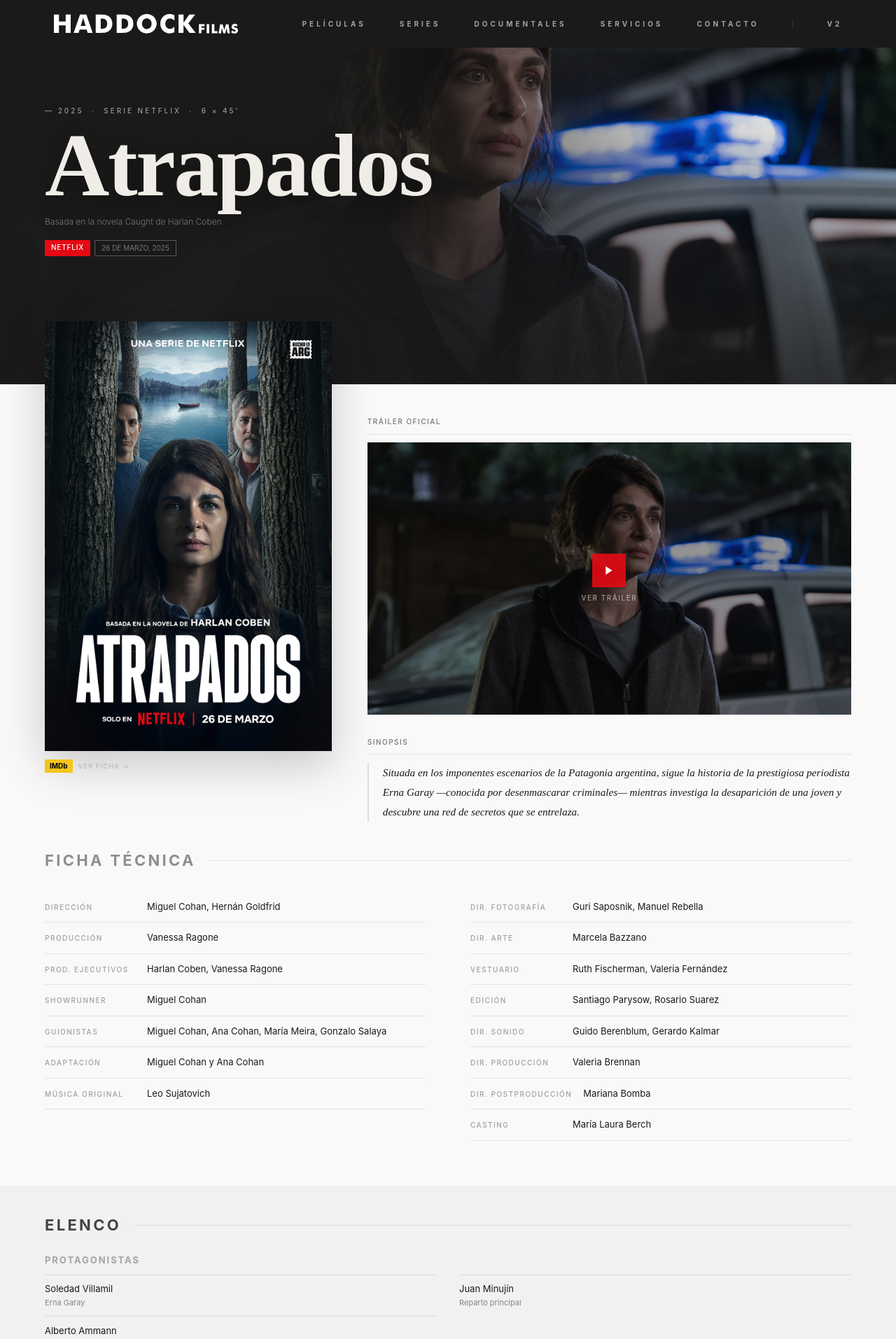
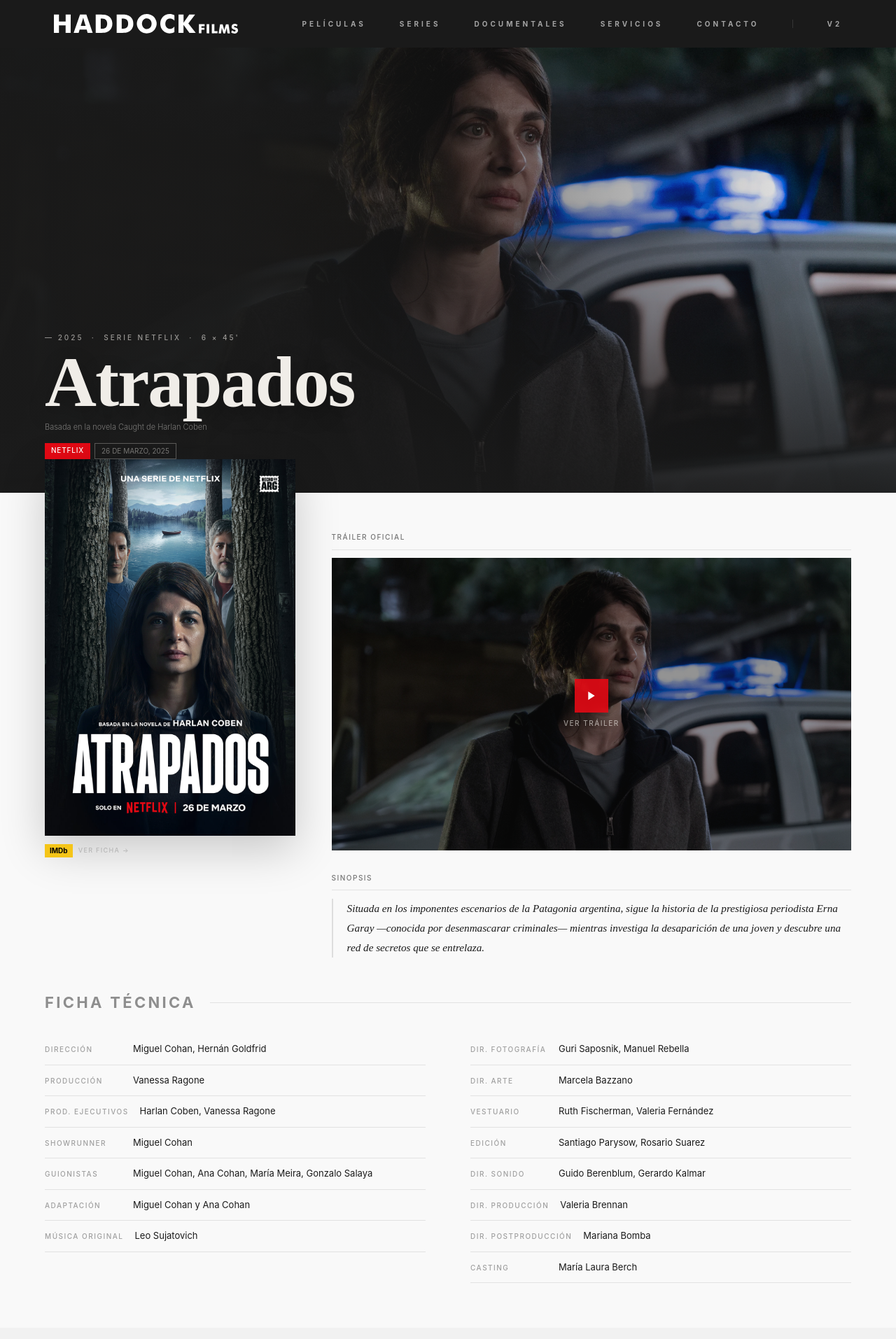
Before and after one commit to joerey101/HaddockFilms2026, a React (Vite) app: page /v1/atrapados in a window 1280 px wide. Shown: the top 1913 px of the page at 70% size. Built offline with nearby package versions, Linux system fonts and the light colour scheme.

Commit message:
fix(mobile): responsive layouts for FilmPageV1 and FilmPageV2

```diff
--- a/src/components/v1/FilmPageV1.jsx
+++ b/src/components/v1/FilmPageV1.jsx
@@ -16,7 +16,7 @@
       alignItems: 'baseline',
     }}>
       <span style={{
-        minWidth: '130px',
+        minWidth: '110px',
         fontSize: '10px',
         letterSpacing: '0.15em',
         textTransform: 'uppercase',
@@ -38,7 +38,6 @@
   const navigate = useNavigate();
   const [trailerActivo, setTrailerActivo] = useState(false);
 
-  // Intentamos encontrar por prop, slug o ID
   const film = filmsData.find(f =>
     f.id === filmId ||
     f.slug === slug ||
@@ -65,6 +64,8 @@
     background: 'rgba(26,26,26,0.1)',
   };
 
+  const px = 'clamp(1.2rem,5vw,4rem)';
+
   return (
     <div style={{
       background: 'var(--bg)',
@@ -84,29 +85,37 @@
         initial={{ opacity: 0 }}
         animate={{ opacity: 1 }}
         transition={{ duration: 0.6 }}
-        style={{ position: 'relative', width: '100%', aspectRatio: '21/9', minHeight: '340px', overflow: 'hidden' }}
+        style={{
+          position: 'relative',
+          width: '100%',
+          minHeight: '55vw',
+          maxHeight: '90vh',
+          height: 'clamp(280px, 56vw, 680px)',
+          overflow: 'hidden',
+        }}
       >
         <img
           src={film.heroImage}
           alt={film.title}
           style={{ position: 'absolute', inset: 0, width: '100%', height: '100%', objectFit: 'cover' }}
         />
-        <div style={{ position: 'absolute', inset: 0, background: 'linear-gradient(to right, rgba(26,26,26,0.95) 35%, rgba(26,26,26,0.2) 75%, transparent)' }} />
-        <div style={{ position: 'absolute', inset: 0, background: 'linear-gradient(to top, rgba(26,26,26,0.8) 0%, transparent 70%)' }} />
+        <div style={{ position: 'absolute', inset: 0, background: 'linear-gradient(to right, rgba(26,26,26,0.95) 25%, rgba(26,26,26,0.4) 65%, transparent)' }} />
+        <div style={{ position: 'absolute', inset: 0, background: 'linear-gradient(to top, rgba(26,26,26,0.9) 0%, transparent 60%)' }} />
 
+        {/* Hero text — bottom-anchored, full width on mobile */}
         <motion.div
           initial={{ opacity: 0, y: 20 }}
           animate={{ opacity: 1, y: 0 }}
           transition={{ duration: 0.9, delay: 0.2, ease: [0.16, 1, 0.3, 1] }}
           style={{
             position: 'absolute',
-            bottom: '9rem',
+            bottom: 0,
             left: 0,
-            padding: 'clamp(1.5rem,3vw,2.5rem) clamp(1.5rem,6vw,4rem)',
+            right: 0,
+            padding: `clamp(1.2rem,4vw,3rem) ${px} clamp(1.5rem,4vw,3rem)`,
             display: 'flex',
             flexDirection: 'column',
-            gap: '0.8rem',
-            maxWidth: '65%',
+            gap: '0.6rem',
           }}
         >
           <span style={{ ...micro, color: 'rgba(240,237,232,0.6)', letterSpacing: '0.3em' }}>
@@ -116,7 +125,7 @@
 
           <h1 style={{
             fontFamily: 'var(--font-serif)',
-            fontSize: 'clamp(3.5rem,10vw,8.5rem)',
+            fontSize: 'clamp(2.8rem,8vw,8.5rem)',
             fontWeight: 700,
             color: '#F0EDE8',
             lineHeight: 0.9,
@@ -128,12 +137,12 @@
           </h1>
 
           {film.basadaEn && (
-            <p style={{ fontSize: '12px', color: 'rgba(240,237,232,0.45)', fontWeight: 300, lineHeight: 1.6 }}>
+            <p style={{ fontSize: '11px', color: 'rgba(240,237,232,0.45)', fontWeight: 300, lineHeight: 1.6, margin: 0 }}>
               Basada en {film.basadaEn}
             </p>
           )}
 
-          <div style={{ display: 'flex', gap: '6px', marginTop: '4px' }}>
+          <div style={{ display: 'flex', gap: '6px', marginTop: '4px', flexWrap: 'wrap' }}>
             {film.plataforma && (
               <span style={{
                 background: film.plataformaColor || 'rgba(240,237,232,0.2)',
@@ -160,61 +169,19 @@
         </motion.div>
       </motion.section>
 
-      {/* ── PÓSTER DOMINANTE + TRÁILER + SINOPSIS ── */}
+      {/* ── PÓSTER + TRÁILER + SINOPSIS ── */}
+      {/* Mobile: stacked column. Desktop: 2-col grid */}
       <div style={{
-        display: 'grid',
-        gridTemplateColumns: 'clamp(280px,32vw,420px) 1fr',
-        gap: 'clamp(2rem,4vw,4rem)',
-        padding: 'clamp(1.5rem,3vw,2.5rem) clamp(1.5rem,6vw,4rem)',
-        alignItems: 'start',
+        padding: `clamp(1.5rem,4vw,3rem) ${px}`,
         background: 'var(--bg)',
         position: 'relative',
         zIndex: 10,
       }}>
-
-        {/* PÓSTER — sale del hero */}
-        <motion.div
-          initial={{ opacity: 0, y: 20 }}
-          animate={{ opacity: 1, y: 0 }}
-          transition={{ duration: 0.8, delay: 0.3, ease: [0.16, 1, 0.3, 1] }}
-          style={{ marginTop: '-8rem' }}
-        >
-          <div style={{
-            aspectRatio: '2/3',
-            overflow: 'hidden',
-            boxShadow: '0 20px 60px rgba(0,0,0,0.2)',
-          }}>
-            <img
-              src={film.poster}
-              alt={`Póster de ${film.title}`}
-              style={{ width: '100%', height: '100%', objectFit: 'cover', display: 'block' }}
-            />
-          </div>
-          {film.imdb && (
-            <a
-              href={film.imdb}
-              target="_blank"
-              rel="noopener noreferrer"
-              style={{ display: 'flex', alignItems: 'center', gap: '8px', marginTop: '0.75rem', textDecoration: 'none' }}
-            >
-              <span style={{ background: '#F5C518', color: '#000', fontSize: '10px', fontWeight: 700, padding: '2px 7px' }}>
-                IMDb
-              </span>
-              <span style={{ ...micro, opacity: 0.35, fontSize: '9px' }}>Ver ficha →</span>
-            </a>
-          )}
-        </motion.div>
-
-        {/* TRÁILER + SINOPSIS */}
-        <motion.div
-          initial={{ opacity: 0, y: 20 }}
-          animate={{ opacity: 1, y: 0 }}
-          transition={{ duration: 0.8, delay: 0.4, ease: [0.16, 1, 0.3, 1] }}
-          style={{ display: 'flex', flexDirection: 'column', gap: '2rem', paddingTop: '0.5rem' }}
-        >
-          {/* Tráiler (Solo si existe URL) */}
+        {/* Mobile layout */}
+        <div className="block md:hidden">
+          {/* Tráiler primero en mobile */}
           {film.trailer && (
-            <div>
+            <div style={{ marginBottom: '1.5rem' }}>
               <span style={{ ...micro, display: 'block', marginBottom: '0.6rem' }}>Tráiler oficial</span>
               <div style={{ ...rule, marginBottom: '0.75rem' }} />
               <div
@@ -236,19 +203,9 @@
                       alt="Ver tráiler"
                       style={{ position: 'absolute', inset: 0, width: '100%', height: '100%', objectFit: 'cover', opacity: 0.55 }}
                     />
-                  <div style={{
-                    position: 'absolute', inset: 0,
-                    display: 'flex', flexDirection: 'column', alignItems: 'center', justifyContent: 'center', gap: '8px',
-                  }}>
-                    <div style={{
-                      width: 48, height: 48,
-                      borderRadius: '50%',
-                      background: 'rgba(229,9,20,0.9)',
-                      display: 'flex', alignItems: 'center', justifyContent: 'center',
-                    }}>
-                      <svg width="16" height="16" viewBox="0 0 24 24" fill="white">
-                        <polygon points="5,3 19,12 5,21" />
-                      </svg>
+                    <div style={{ position: 'absolute', inset: 0, display: 'flex', flexDirection: 'column', alignItems: 'center', justifyContent: 'center', gap: '8px' }}>
+                      <div style={{ width: 48, height: 48, borderRadius: '50%', background: 'rgba(229,9,20,0.9)', display: 'flex', alignItems: 'center', justifyContent: 'center' }}>
+                        <svg width="16" height="16" viewBox="0 0 24 24" fill="white"><polygon points="5,3 19,12 5,21" /></svg>
                       </div>
                       <span style={{ ...micro, color: 'rgba(240,237,232,0.6)' }}>Ver tráiler</span>
                     </div>
@@ -258,22 +215,124 @@
             </div>
           )}
 
-          {/* Sinopsis */}
-          <div>
-            <span style={{ ...micro, display: 'block', marginBottom: '0.6rem' }}>Sinopsis</span>
-            <div style={{ ...rule, marginBottom: '0.75rem' }} />
-            <div style={{ borderLeft: '2px solid rgba(26,26,26,0.12)', paddingLeft: '1.25rem' }}>
+          {/* Póster + IMDb en mobile — width limitado */}
+          <div style={{ display: 'flex', gap: '1rem', alignItems: 'flex-start', marginBottom: '1.5rem' }}>
+            <div style={{ width: '38%', flexShrink: 0 }}>
+              <div style={{ aspectRatio: '2/3', overflow: 'hidden', boxShadow: '0 20px 60px rgba(0,0,0,0.2)' }}>
+                <img
+                  src={film.poster}
+                  alt={`Póster de ${film.title}`}
+                  style={{ width: '100%', height: '100%', objectFit: 'cover', display: 'block' }}
+                />
+              </div>
+              {film.imdb && (
+                <a href={film.imdb} target="_blank" rel="noopener noreferrer"
+                  style={{ display: 'flex', alignItems: 'center', gap: '6px', marginTop: '0.5rem', textDecoration: 'none' }}>
+                  <span style={{ background: '#F5C518', color: '#000', fontSize: '9px', fontWeight: 700, padding: '2px 6px' }}>IMDb</span>
+                  <span style={{ ...micro, opacity: 0.35, fontSize: '9px' }}>Ver →</span>
+                </a>
+              )}
+            </div>
+            {/* Sinopsis al lado del póster en mobile */}
+            <div style={{ flex: 1 }}>
+              <span style={{ ...micro, display: 'block', marginBottom: '0.5rem' }}>Sinopsis</span>
+              <div style={{ ...rule, marginBottom: '0.65rem' }} />
               <p style={{
                 fontFamily: 'var(--font-serif)',
-                fontSize: 'clamp(0.95rem,1.1vw,1.1rem)',
-                lineHeight: 1.85,
+                fontSize: 'clamp(0.85rem,3.5vw,1rem)',
+                lineHeight: 1.75,
                 fontStyle: 'italic',
+                margin: 0,
+                borderLeft: '2px solid rgba(26,26,26,0.12)',
+                paddingLeft: '0.75rem',
               }}>
                 {film.sinopsis}
               </p>
             </div>
           </div>
+        </div>
+
+        {/* Desktop layout: 2-col grid */}
+        <div
+          className="hidden md:grid"
+          style={{
+            gridTemplateColumns: 'clamp(240px,28vw,380px) 1fr',
+            gap: 'clamp(2rem,4vw,4rem)',
+            alignItems: 'start',
+          }}
+        >
+          {/* PÓSTER — sale del hero en desktop */}
+          <motion.div
+            initial={{ opacity: 0, y: 20 }}
+            animate={{ opacity: 1, y: 0 }}
+            transition={{ duration: 0.8, delay: 0.3, ease: [0.16, 1, 0.3, 1] }}
+            style={{ marginTop: '-6rem' }}
+          >
+            <div style={{ aspectRatio: '2/3', overflow: 'hidden', boxShadow: '0 20px 60px rgba(0,0,0,0.2)' }}>
+              <img
+                src={film.poster}
+                alt={`Póster de ${film.title}`}
+                style={{ width: '100%', height: '100%', objectFit: 'cover', display: 'block' }}
+              />
+            </div>
+            {film.imdb && (
+              <a href={film.imdb} target="_blank" rel="noopener noreferrer"
+                style={{ display: 'flex', alignItems: 'center', gap: '8px', marginTop: '0.75rem', textDecoration: 'none' }}>
+                <span style={{ background: '#F5C518', color: '#000', fontSize: '10px', fontWeight: 700, padding: '2px 7px' }}>IMDb</span>
+                <span style={{ ...micro, opacity: 0.35, fontSize: '9px' }}>Ver ficha →</span>
+              </a>
+            )}
           </motion.div>
+
+          {/* TRÁILER + SINOPSIS en desktop */}
+          <motion.div
+            initial={{ opacity: 0, y: 20 }}
+            animate={{ opacity: 1, y: 0 }}
+            transition={{ duration: 0.8, delay: 0.4, ease: [0.16, 1, 0.3, 1] }}
+            style={{ display: 'flex', flexDirection: 'column', gap: '2rem', paddingTop: '0.5rem' }}
+          >
+            {film.trailer && (
+              <div>
+                <span style={{ ...micro, display: 'block', marginBottom: '0.6rem' }}>Tráiler oficial</span>
+                <div style={{ ...rule, marginBottom: '0.75rem' }} />
+                <div
+                  style={{ aspectRatio: '16/9', background: '#111', overflow: 'hidden', position: 'relative', cursor: 'pointer' }}
+                  onClick={() => setTrailerActivo(true)}
+                >
+                  {trailerActivo ? (
+                    <iframe
+                      src={`${film.trailer}?autoplay=1&rel=0`}
+                      title={`Tráiler de ${film.title}`}
+                      allow="accelerometer; autoplay; clipboard-write; encrypted-media; gyroscope; picture-in-picture"
+                      allowFullScreen
+                      style={{ position: 'absolute', inset: 0, width: '100%', height: '100%', border: 0 }}
+                    />
+                  ) : (
+                    <>
+                      <img src={film.heroImage} alt="Ver tráiler"
+                        style={{ position: 'absolute', inset: 0, width: '100%', height: '100%', objectFit: 'cover', opacity: 0.55 }} />
+                      <div style={{ position: 'absolute', inset: 0, display: 'flex', flexDirection: 'column', alignItems: 'center', justifyContent: 'center', gap: '8px' }}>
+                        <div style={{ width: 48, height: 48, borderRadius: '50%', background: 'rgba(229,9,20,0.9)', display: 'flex', alignItems: 'center', justifyContent: 'center' }}>
+                          <svg width="16" height="16" viewBox="0 0 24 24" fill="white"><polygon points="5,3 19,12 5,21" /></svg>
+                        </div>
+                        <span style={{ ...micro, color: 'rgba(240,237,232,0.6)' }}>Ver tráiler</span>
+                      </div>
+                    </>
+                  )}
+                </div>
+              </div>
+            )}
+            <div>
+              <span style={{ ...micro, display: 'block', marginBottom: '0.6rem' }}>Sinopsis</span>
+              <div style={{ ...rule, marginBottom: '0.75rem' }} />
+              <div style={{ borderLeft: '2px solid rgba(26,26,26,0.12)', paddingLeft: '1.25rem' }}>
+                <p style={{ fontFamily: 'var(--font-serif)', fontSize: 'clamp(0.95rem,1.1vw,1.1rem)', lineHeight: 1.85, fontStyle: 'italic', margin: 0 }}>
+                  {film.sinopsis}
+                </p>
+              </div>
+            </div>
+          </motion.div>
+        </div>
       </div>
 
       {/* ── FICHA TÉCNICA ── */}
@@ -282,14 +341,13 @@
         whileInView={{ opacity: 1, y: 0 }}
         transition={{ duration: 0.8, ease: [0.16, 1, 0.3, 1] }}
         viewport={{ once: true }}
-        style={{ padding: '0 clamp(1.5rem,6vw,4rem)', marginBottom: 'clamp(3rem,5vw,5rem)' }}
+        style={{ padding: `0 ${px}`, marginBottom: 'clamp(3rem,5vw,5rem)' }}
       >
         <div style={{ display: 'flex', alignItems: 'center', gap: '1.25rem', marginBottom: '1.75rem' }}>
-          <span style={{ ...micro, fontSize: '22px', fontWeight: 700, opacity: 0.8, whiteSpace: 'nowrap' }}>Ficha técnica</span>
+          <span style={{ ...micro, fontSize: 'clamp(16px,4vw,22px)', fontWeight: 700, opacity: 0.8, whiteSpace: 'nowrap' }}>Ficha técnica</span>
           <div style={{ ...rule, flex: 1 }} />
         </div>
-
-        <div style={{ display: 'grid', gridTemplateColumns: 'repeat(auto-fit, minmax(300px,1fr))', gap: '0 clamp(2rem,5vw,5rem)' }}>
+        <div style={{ display: 'grid', gridTemplateColumns: 'repeat(auto-fit, minmax(260px,1fr))', gap: '0 clamp(2rem,5vw,5rem)' }}>
           <div>
             <FichaRow label="Dirección"        value={film.director} />
             <FichaRow label="Producción"       value={film.produccion} />
@@ -312,34 +370,26 @@
         </div>
       </motion.div>
 
-      {/* ── ELENCO — estilo créditos ── */}
+      {/* ── ELENCO ── */}
       {film.protagonistas && film.protagonistas.length > 0 && (
         <motion.div
           initial={{ opacity: 0, y: 20 }}
           whileInView={{ opacity: 1, y: 0 }}
           transition={{ duration: 0.8, ease: [0.16, 1, 0.3, 1] }}
           viewport={{ once: true }}
-          style={{ padding: '0', marginBottom: 'clamp(4rem,6vw,8rem)' }}
+          style={{ marginBottom: 'clamp(4rem,6vw,8rem)' }}
         >
-          {/* Shaded Header + Protagonistas block */}
-          <div style={{ background: 'rgba(26,26,26,0.03)', padding: '2.5rem clamp(1.5rem,6vw,4rem) 1.5rem clamp(1.5rem,6vw,4rem)', borderRadius: '0', marginBottom: '2rem' }}>
+          <div style={{ background: 'rgba(26,26,26,0.03)', padding: `2rem ${px} 1.5rem`, marginBottom: '2rem' }}>
             <div style={{ display: 'flex', alignItems: 'center', gap: '1.25rem', marginBottom: '1.5rem' }}>
-              <span style={{ ...micro, fontSize: '22px', fontWeight: 700, opacity: 0.8, color: 'var(--color-text-primary)' }}>Elenco</span>
+              <span style={{ ...micro, fontSize: 'clamp(16px,4vw,22px)', fontWeight: 700, opacity: 0.8 }}>Elenco</span>
               <div style={{ ...rule, flex: 1 }} />
             </div>
 
-            {/* Protagonistas — 2 columnas */}
             <div style={{ marginBottom: '1rem' }}>
               <span style={{ ...micro, fontSize: '13px', fontWeight: 700, opacity: 0.6, display: 'block', marginBottom: '0.65rem' }}>Protagonistas</span>
-              <div style={{ display: 'grid', gridTemplateColumns: '1fr 1fr', gap: '0 2rem' }}>
+              <div style={{ display: 'grid', gridTemplateColumns: 'repeat(auto-fit, minmax(200px, 1fr))', gap: '0 2rem' }}>
                 {film.protagonistas.map((p) => (
-                  <div key={p.nombre} style={{
-                    borderTop: '0.5px solid rgba(26,26,26,0.1)',
-                    padding: '0.65rem 0',
-                    display: 'flex',
-                    flexDirection: 'column',
-                    gap: '2px',
-                  }}>
+                  <div key={p.nombre} style={{ borderTop: '0.5px solid rgba(26,26,26,0.1)', padding: '0.65rem 0', display: 'flex', flexDirection: 'column', gap: '2px' }}>
                     <span style={{ fontFamily: 'var(--font-sans)', fontSize: '13px', lineHeight: 1.5 }}>{p.nombre}</span>
                     <span style={{ fontFamily: 'var(--font-sans)', fontSize: '11px', lineHeight: 1.5, opacity: 0.5 }}>{p.rol}</span>
                   </div>
@@ -347,7 +397,6 @@
               </div>
             </div>
 
-            {/* Participación especial */}
             {film.participacionEspecial && film.participacionEspecial.length > 0 && (
               <div style={{ borderTop: '0.5px solid rgba(26,26,26,0.1)', padding: '0.75rem 0', display: 'flex', flexDirection: 'column', gap: '4px' }}>
                 <span style={{ fontFamily: 'var(--font-sans)', fontSize: '13px', lineHeight: 1.5 }}>
@@ -358,37 +407,31 @@
             )}
           </div>
 
-          {/* Reparto secundario — 2 columnas */}
-          <div style={{ padding: '0 clamp(1.5rem,6vw,4rem)' }}>
           {film.reparto && film.reparto.length > 0 && (
-              <div style={{ borderTop: '0.5px solid rgba(26,26,26,0.1)', paddingTop: '0.75rem', marginTop: '3.5rem' }}>
+            <div style={{ padding: `0 ${px}` }}>
+              <div style={{ borderTop: '0.5px solid rgba(26,26,26,0.1)', paddingTop: '0.75rem', marginTop: '2rem' }}>
                 <span style={{ ...micro, fontSize: '13px', fontWeight: 700, opacity: 0.6, display: 'block', marginBottom: '0.65rem' }}>Reparto</span>
-                <div style={{ display: 'grid', gridTemplateColumns: '1fr 1fr', gap: '0 2rem' }}>
+                <div style={{ display: 'grid', gridTemplateColumns: 'repeat(auto-fill, minmax(160px,1fr))', gap: '0 2rem' }}>
                   {film.reparto.map((nombre) => (
-                    <div key={nombre} style={{
-                      borderTop: '0.5px solid rgba(26,26,26,0.1)',
-                      padding: '0.55rem 0',
-                      fontSize: '13px',
-                      fontFamily: 'var(--font-sans)',
-                      lineHeight: 1.5,
-                      color: 'var(--color-text-primary)',
-                    }}>
+                    <div key={nombre} style={{ borderTop: '0.5px solid rgba(26,26,26,0.1)', padding: '0.55rem 0', fontSize: '13px', fontFamily: 'var(--font-sans)', lineHeight: 1.5 }}>
                       {nombre}
                     </div>
                   ))}
                 </div>
               </div>
+            </div>
           )}
-          </div>
-          <div style={{ ...rule, marginTop: '1rem', margin: '0 clamp(1.5rem,6vw,4rem)' }} />
+          <div style={{ ...rule, margin: `1rem ${px} 0` }} />
         </motion.div>
       )}
 
       {/* ── NAVEGACIÓN ── */}
       <div style={{
-        padding: '1.5rem clamp(1.5rem,6vw,4rem)',
+        padding: `1.5rem ${px}`,
         borderTop: '0.5px solid rgba(26,26,26,0.1)',
         display: 'flex',
+        flexWrap: 'wrap',
+        gap: '1rem',
         justifyContent: 'space-between',
         alignItems: 'center',
       }}>
```
Also changed, not shown: src/components/FilmPageV2.jsx (+41 -37 lines). Lines whose indentation alone changed are shown as unchanged.
